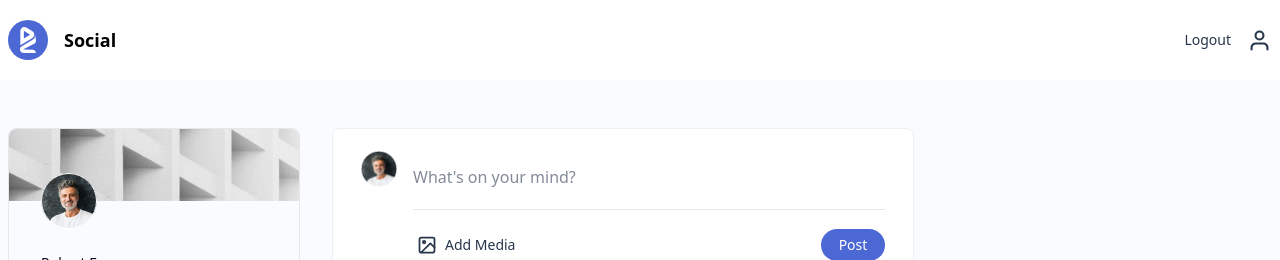
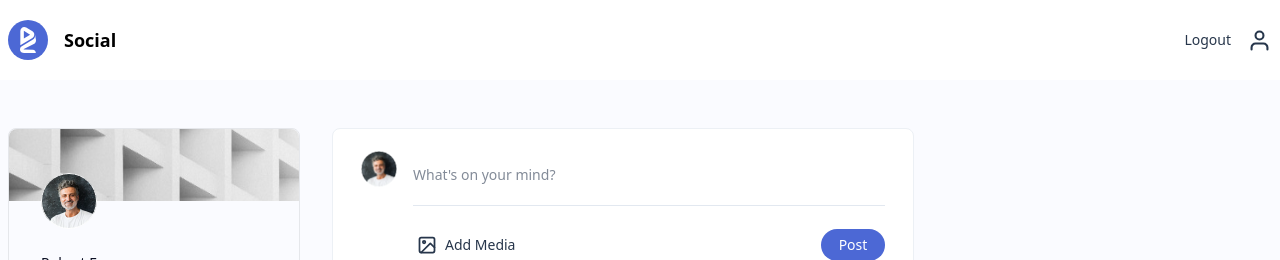
Before and after one commit to Ceyhunnnn/Social-Media-Frontend, a Next.js app: page /feed in a window 1280 px wide. Shown: the top 260 px of the page. Built offline with nearby package versions, Linux system fonts and the light colour scheme.

Commit message:
input text size changed

```diff
--- a/components/feed/ShareCard.js
+++ b/components/feed/ShareCard.js
@@ -9,7 +9,7 @@ const ShareCard = () => {
         <input
           type="text"
           placeholder="What's on your mind?"
-          className="border-b border-gray-40 placeholder:text-black-30 text-black-30 w-full outline-none pb-5 mt-4"
+          className="border-b border-gray-40 placeholder:text-black-30 text-sm text-black-30 w-full outline-none pb-5 mt-4"
         />
       </div>
       <div className="flex items-center justify-between pl-14">
```
